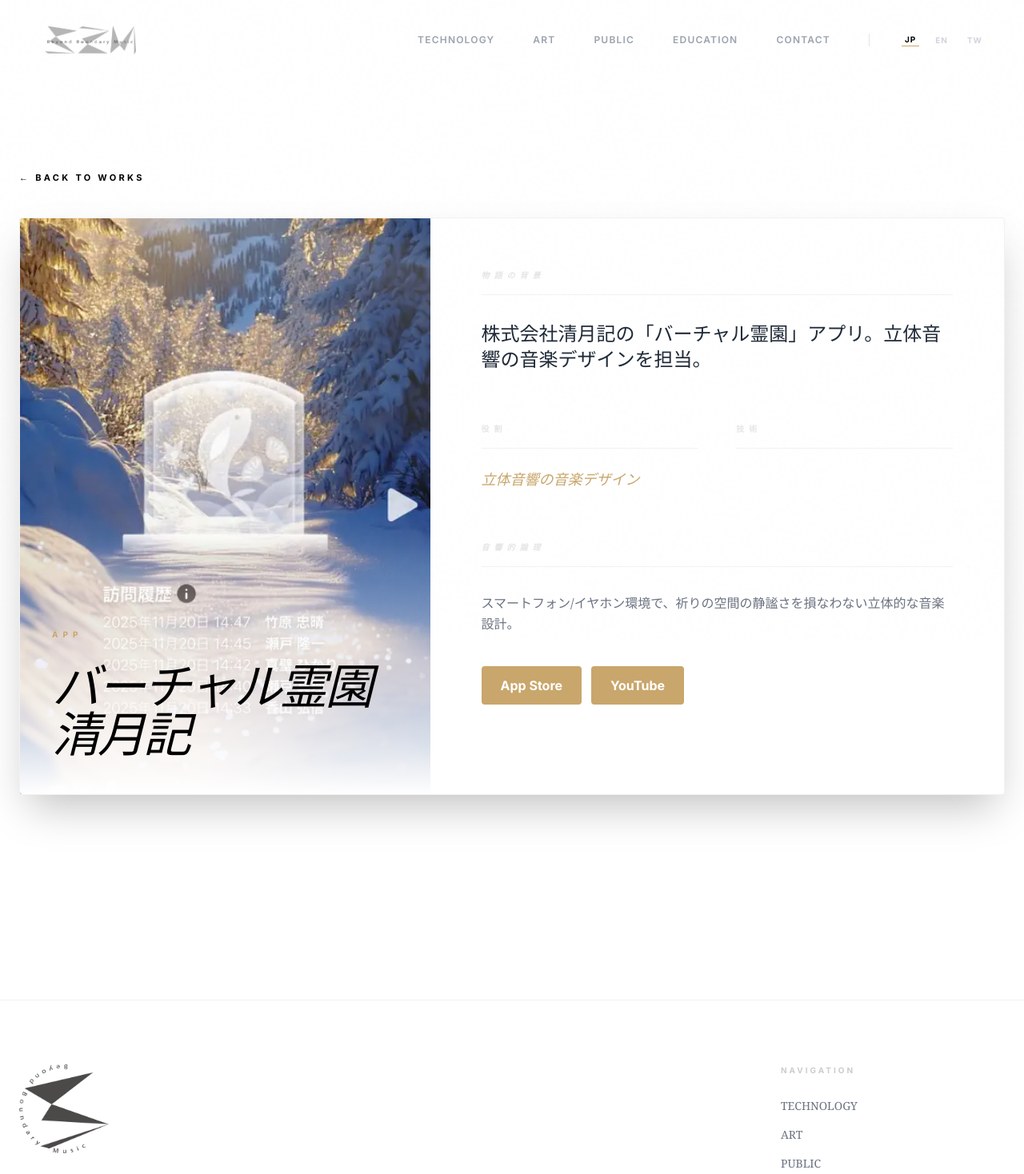
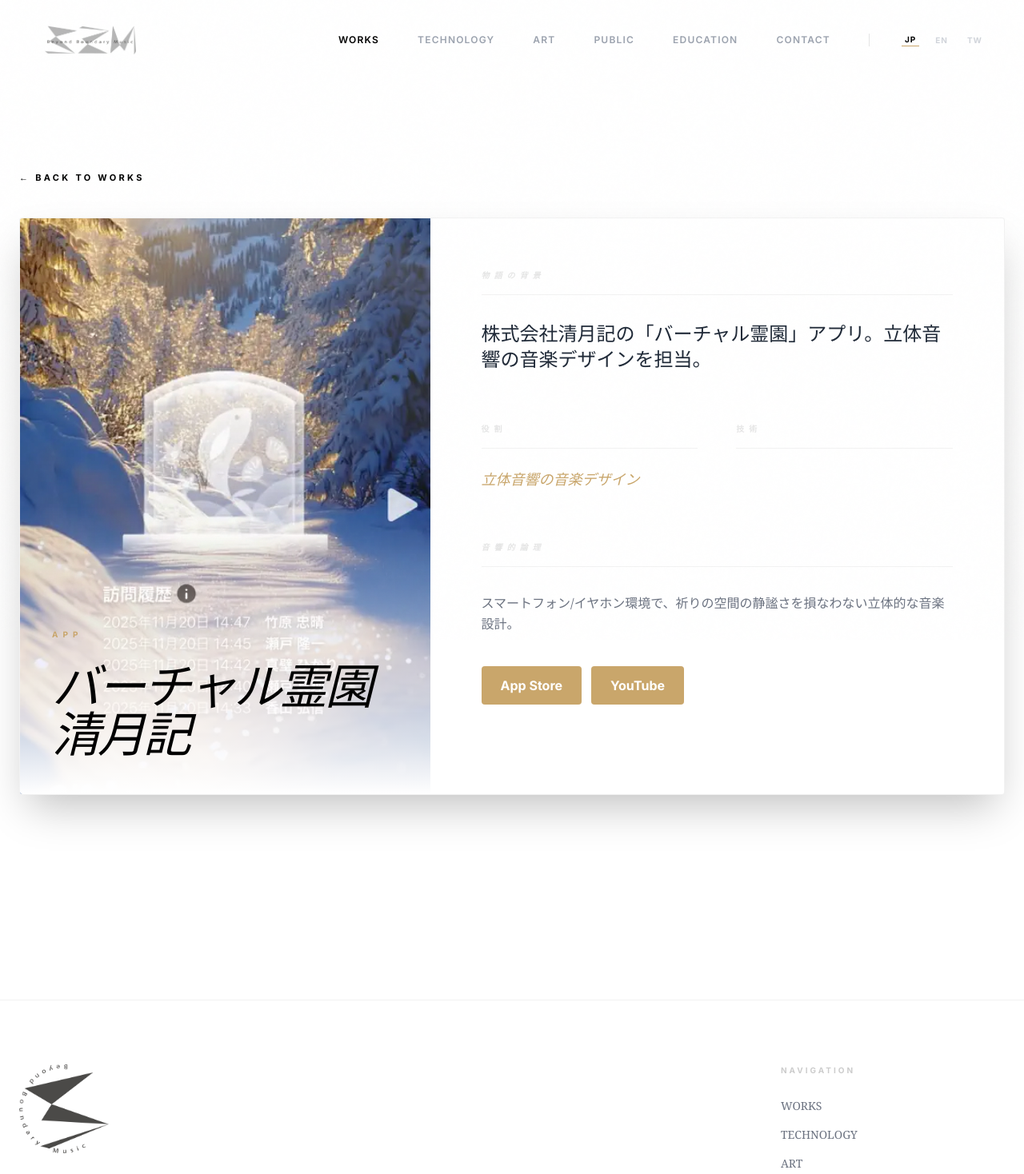
Before and after one commit to Pori10ruko/BBM-site, a React (Vite) app: page /works/seigetsuki in a window 1280 px wide. Shown: the top 1468 px of the page at 80% size. Built offline with nearby package versions, Linux system fonts and the light colour scheme.

Commit message:
Expose Works nav + add YUKI Client Work

```diff
--- a/components/Footer.tsx
+++ b/components/Footer.tsx
@@ -2,6 +2,7 @@
 import { Link } from 'react-router-dom';
 
 const navItems = [
+  { label: 'WORKS', to: '/works' },
   { label: 'TECHNOLOGY', to: '/technology' },
   { label: 'ART', to: '/art' },
   { label: 'PUBLIC', to: '/public' },
--- a/components/Header.tsx
+++ b/components/Header.tsx
@@ -5,6 +5,7 @@
 import { Link, useLocation } from 'react-router-dom';
 
 const navItems = [
+  { label: 'WORKS', to: '/works' },
   { label: 'TECHNOLOGY', to: '/technology' },
   { label: 'ART', to: '/art' },
   { label: 'PUBLIC', to: '/public' },
@@ -100,6 +101,8 @@
                 const isActive =
                   item.to === '/contact'
                     ? location.pathname === '/contact'
+                    : item.to === '/works'
+                      ? location.pathname === '/works' || location.pathname.startsWith('/works/')
                     : item.to === '/technology'
                       ? location.pathname === '/technology' || location.pathname === '/spatial-2ch'
                       : location.pathname === item.to;
@@ -142,6 +145,8 @@
                   const isActive =
                     item.to === '/contact'
                       ? location.pathname === '/contact'
+                      : item.to === '/works'
+                        ? location.pathname === '/works' || location.pathname.startsWith('/works/')
                       : item.to === '/technology'
                         ? location.pathname === '/technology' || location.pathname === '/spatial-2ch'
                         : location.pathname === item.to;
--- a/data/works.ts
+++ b/data/works.ts
@@ -625,6 +625,40 @@
     }
   },
   {
+    id: 'yuki-parade-tsuzuku-nara',
+    title: 'パレードが続くなら / YUKI',
+    titleLocalized: {
+      JP: 'パレードが続くなら / YUKI',
+      EN: 'Parade ga Tsuzuku Nara / YUKI',
+      TW: '如果遊行持續下去 / YUKI'
+    },
+    date: '2023.02.01',
+    client: 'YUKI (SONY MUSIC)',
+    category: 'Client Works',
+    pillar: 'Art',
+    description: {
+      JP: 'アルバム『パレードが続くなら』における制作。BBM中村が音楽およびジャケットのCGI制作を担当。',
+      EN: "Production for the album 'Parade ga Tsuzuku Nara'. BBM Nakamura handled music and CGI for the cover jacket.",
+      TW: '專輯《如果遊行持續下去》的製作。由 BBM 中村負責音樂與封面 CGI 製作。'
+    },
+    imageUrl: 'https://www.sonymusic.co.jp/adm_image/common/artist_image/75000000/75000262/jacket_image/273649.jpg',
+    tags: ['2022–2024', 'SONY MUSIC', 'Album', 'Jacket CGI', 'Music'],
+    role: {
+      JP: '音楽（BBM 中村） / CGI制作（ジャケット）',
+      EN: 'Music (BBM Nakamura) / CGI (Cover Jacket)',
+      TW: '音樂（BBM 中村）／封面 CGI 製作'
+    },
+    approach: {
+      JP: '作品の世界観に合わせて、音とビジュアル（CGI）を統合し、アルバムの顔となる表現を設計。',
+      EN: 'Designed the album-facing expression by integrating sound and visuals (CGI) to match the work’s worldview.',
+      TW: '依作品世界觀整合聲音與視覺（CGI），設計作為專輯門面的表現。'
+    },
+    externalLinks: [
+      { label: 'YUKIweb', url: 'https://www.yukiweb.net/disco/archive/?ESCL-5752' },
+      { label: 'Sony Music', url: 'https://www.sonymusic.co.jp/artist/YUKI/discography/ESCL-5752' }
+    ]
+  },
+  {
     id: 'xiden-day-opener',
     title: 'Day Opener / XIDEN (Official MV)',
     titleLocalized: {
```
